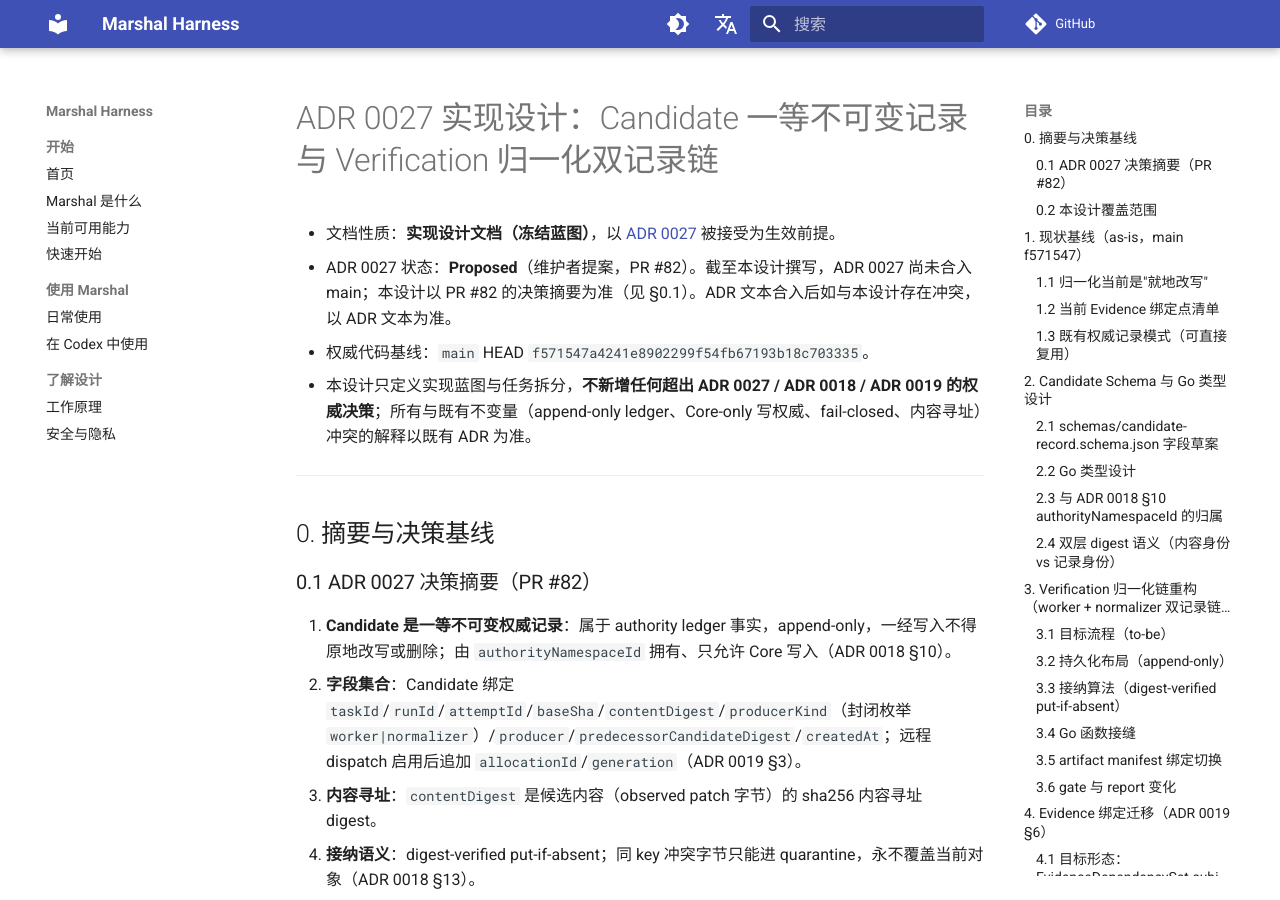
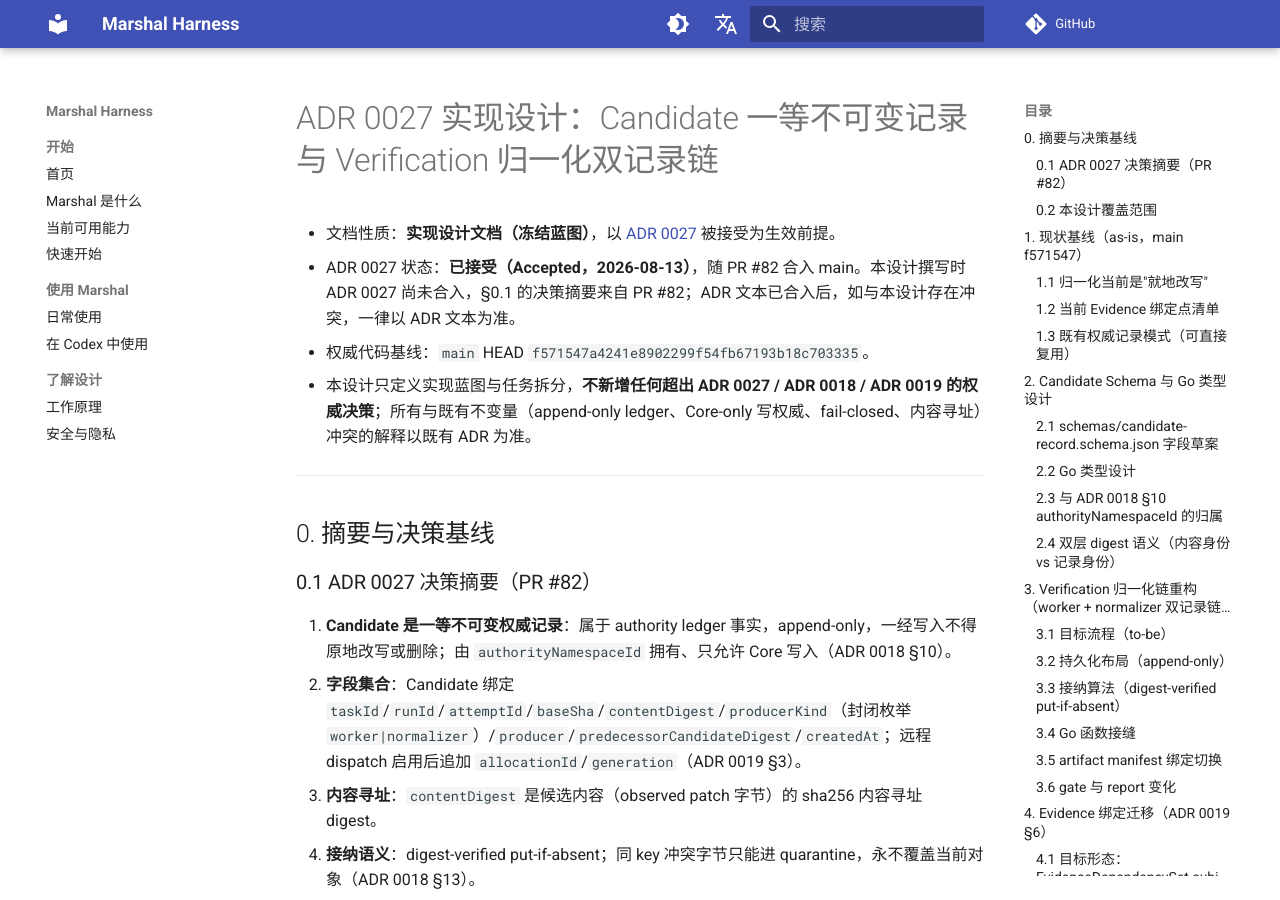
Before and after one commit to chiga0/marshal-harness, an MkDocs documentation site: the page built from docs/candidate-record-implementation-design.md, in a window 1280 px wide and 900 px high. Built offline with MkDocs 1.6.1 and Material for MkDocs 9.7.7, drawn with Linux system fonts in a browser that asks for light colours; comment, search, counter and statistics services are not loaded.

Commit message:
同步下游设计文档的 ADR 0027 状态行
PR #91 合入的 docs/candidate-record-implementation-design.md 把 ADR 0027 记为
Proposed，并引用尚未存在于 main 的 docs/adr/0027-*.md（当时为悬空链接）。本 PR
合入后该 ADR 存在且已接受，据 AGENTS.md「所有文档与 Schema 中的术语和状态名必
须一致」同步该状态行。

不改动该设计文档的任何技术内容；其「如与本设计冲突以 ADR 文本为准」的约定保留。

Generated with AI

Co-authored-by: Qwen-Coder <qwen-coder@alibabacloud.com>

```diff
--- a/docs/candidate-record-implementation-design.md
+++ b/docs/candidate-record-implementation-design.md
@@ -1,7 +1,7 @@
 # ADR 0027 实现设计：Candidate 一等不可变记录与 Verification 归一化双记录链
 
 - 文档性质：**实现设计文档（冻结蓝图）**，以 [ADR 0027](adr/0027-candidate-record-and-verification-write-scope.md) 被接受为生效前提。
-- ADR 0027 状态：**Proposed**（维护者提案，PR #82）。截至本设计撰写，ADR 0027 尚未合入 main；本设计以 PR #82 的决策摘要为准（见 §0.1）。ADR 文本合入后如与本设计存在冲突，以 ADR 文本为准。
+- ADR 0027 状态：**已接受（Accepted，2026-08-13）**，随 PR #82 合入 main。本设计撰写时 ADR 0027 尚未合入，§0.1 的决策摘要来自 PR #82；ADR 文本已合入后，如与本设计存在冲突，一律以 ADR 文本为准。
 - 权威代码基线：`main` HEAD `f571547a4241e8902299f54fb67193b18c703335`。
 - 本设计只定义实现蓝图与任务拆分，**不新增任何超出 ADR 0027 / ADR 0018 / ADR 0019 的权威决策**；所有与既有不变量（append-only ledger、Core-only 写权威、fail-closed、内容寻址）冲突的解释以既有 ADR 为准。
 
```
